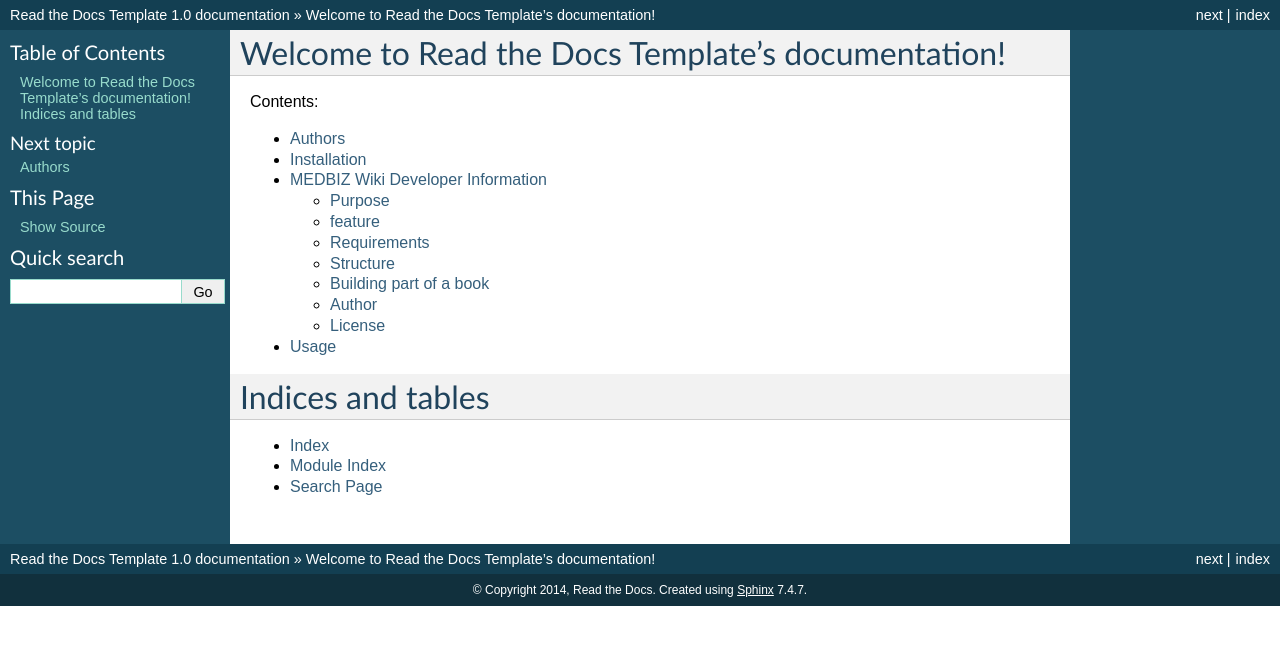
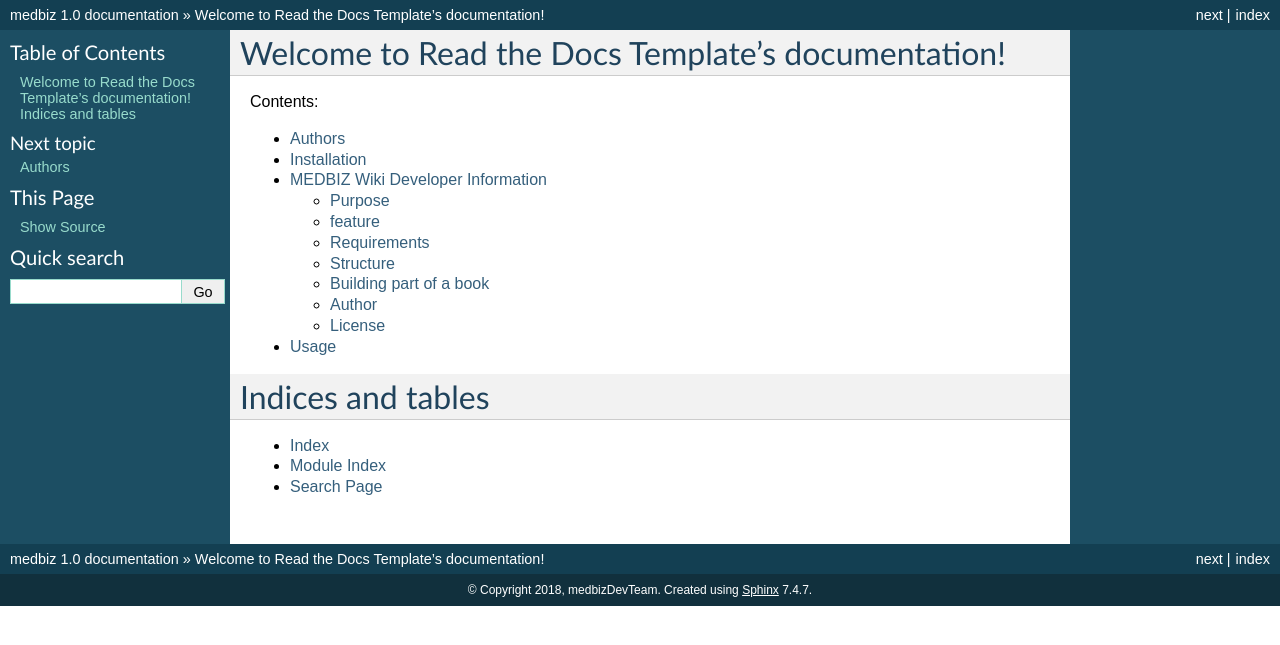
Before and after one commit to jWater1001/wiki-medbiz, a Sphinx documentation site: the page built from docs/index.rst, in a window 1280 px wide. Shown: the top 645 px of the page. Built offline with Sphinx 7.4.7, drawn with Linux system fonts in a browser that asks for light colours.

Commit message:
Update conf.py

```diff
--- a/docs/conf.py
+++ b/docs/conf.py
@@ -43,8 +43,8 @@ source_suffix = '.rst'
 master_doc = 'index'
 
 # General information about the project.
-project = u'Read the Docs Template'
-copyright = u'2014, Read the Docs'
+project = u'medbiz'
+copyright = u'2018, medbizDevTeam'
 
 # The version info for the project you're documenting, acts as replacement for
 # |version| and |release|, also used in various other places throughout the
```
